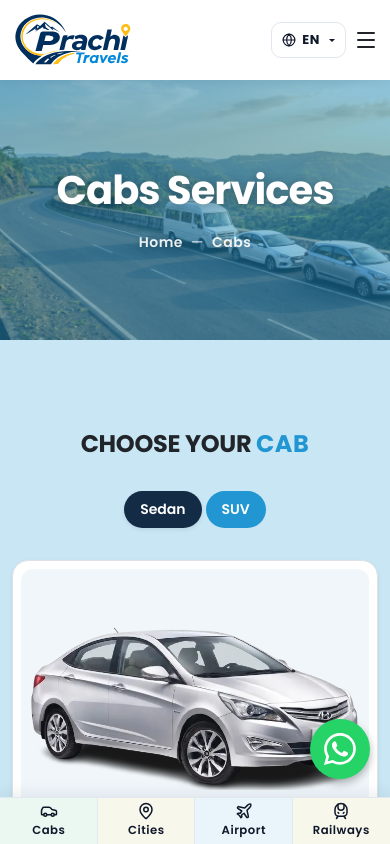
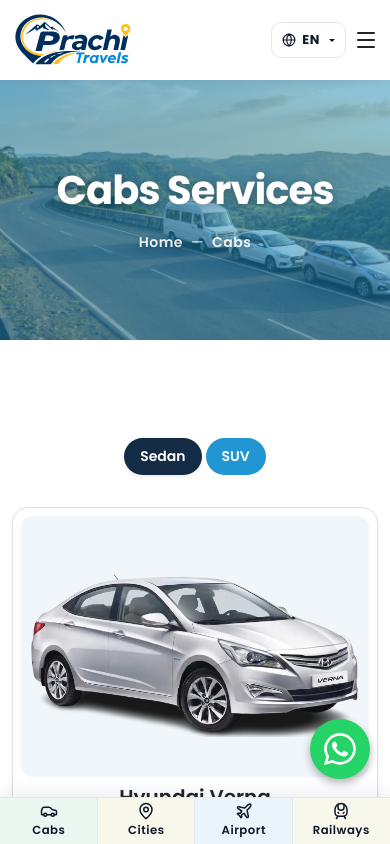
Before and after one commit to webique-technology/prachi-tour-travels, a Next.js app: page /cabs in a window 390 px wide. Shown: the top 844 px of the page. Built offline with nearby package versions, Linux system fonts and the light colour scheme.

Commit message:
responsive changes in about sec and form sec

```diff
--- a/src/app/cabs/page.jsx
+++ b/src/app/cabs/page.jsx
@@ -41,9 +41,10 @@ const CabsPage = () => {
       />
       <ServiceTabsSection
         page="cabs"
-        translationKey="cabsTabsSec"
-        title="Choose Your"
-        highlightWord="Cab"
+        translationKey=""
+        title=""
+        highlightWord=""
+        bgVariant={"bg-white"}
       />
       <PilgrimStandard />
     </main>
--- a/src/components/sections/PromoSection.jsx
+++ b/src/components/sections/PromoSection.jsx
@@ -66,7 +66,7 @@ const PromoBanner = ({
       <Container fluid className="px-0">
         <Row className="g-0 align-items-stretch">
           {/* Left Column (50% Width): Split Image Box */}
-          <Col lg={6} className="image-side">
+          <Col lg={6} className="image-side d-none d-md-block">
             <div
               className="banner-bg-img h-100 w-100"
               style={{ backgroundImage: `url(${bgImage})` }}
@@ -252,12 +252,12 @@ const AppDownloadBanner = ({
                 </div>
               </Link>
 
-              <Link href={androidLink} passHref target="_blank">
+              {/* <Link href={androidLink} passHref target="_blank">
                 <div className="pill-btn btn py-2 btn-android d-inline-flex align-items-center gap-2 fw-semibold text-white bg-white">
                   <img src="/images/whatsapp.svg" alt="" />
                   {displayWhatsappBtn}
                 </div>
-              </Link>
+              </Link> */}
             </div>
             {/* </AnimationSecComponent> */}
           </Col>
--- a/src/components/sections/ServicesTabSec.jsx
+++ b/src/components/sections/ServicesTabSec.jsx
@@ -15,6 +15,7 @@ const ServiceTabsSection = ({
   sliderBtns = false,
   page = "home",
   translationKey,
+  bgVariant,
 }) => {
   const { t, pick } = useLanguage();
 
@@ -89,9 +90,12 @@ const ServiceTabsSection = ({
   );
 
   return (
-    <section className="service-tabs-section section-padding position-relative">
+    <section
+      className={`service-tabs-section section-padding position-relative ${bgVariant}`}
+    >
       <Container>
         {/* Title & Optional Description Block */}
+        {displayTitle && (
           <div className="text-center mb-4">
             <div className="h-100">
               <h2 className="section-title text-dark">
@@ -110,6 +114,7 @@ const ServiceTabsSection = ({
               )}
             </div>
           </div>
+        )}
 
         {/* Dynamic Category Tab Filter Switcher */}
         <div className="tabs-nav-container d-flex justify-content-center mb-4 mb-md-5">
--- a/src/i18n/translation.js
+++ b/src/i18n/translation.js
@@ -256,7 +256,7 @@ export const TRANSLATIONS = {
       highlightWord: "Journey",
     },
     servicesGridSec: {
-      heading: "Prachi Tours & Travels Cab / Taxi Rental Services",
+      heading: "",
       viewDetailsBtn: "View Tour Details",
     },
     serviceTabsSec: {
@@ -658,7 +658,7 @@ export const TRANSLATIONS = {
     },
     servicesSec: {},
     servicesGridSec: {
-      heading: "प्राची टूर्स एंड ट्रैवल्स कैब / टैक्सी रेंटल सेवाएं",
+      heading: "",
       viewDetailsBtn: "यात्रा विवरण देखें",
     },
     serviceTabsSec: {
@@ -1059,7 +1059,7 @@ export const TRANSLATIONS = {
     },
     servicesSec: {},
     servicesGridSec: {
-      heading: "प्राची टूर्स अँड ट्रॅव्हल्स कॅब / टॅक्सी रेंटल सेवा",
+      heading: "",
       viewDetailsBtn: "सहल तपशील पहा",
     },
     serviceTabsSec: {
--- a/src/styles/CommonSec.scss
+++ b/src/styles/CommonSec.scss
@@ -64,7 +64,7 @@
         }
 
         .masked-image-container {
-            max-width: 451px;
+            // max-width: 451px;
             width: 100%;
             /* If you have the exact SVG brush/map silhouette path, apply it as a mask here */
             /* mask-image: url('path-to-your-map-shape.svg'); */
--- a/src/styles/main.scss
+++ b/src/styles/main.scss
@@ -71,7 +71,7 @@ html {
     }
 
     @media(max-width:576) {
-        padding: 30px 0;
+        padding: 30px 0 !important;
     }
 }
 
```
Also changed, not shown: src/app/bus/page.jsx (+4 -3 lines). Lines whose indentation alone changed are shown as unchanged.
